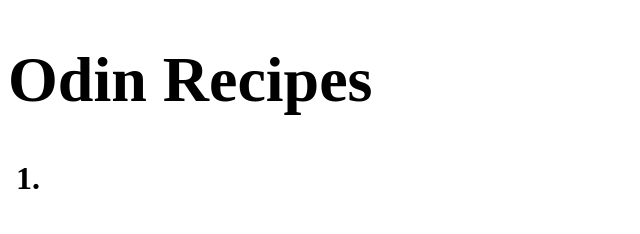
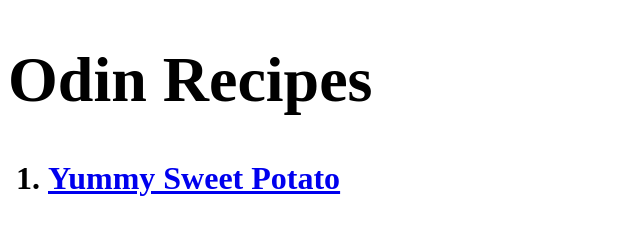
Before and after one commit to saradh123/odin-recipes, a plain HTML site: page index.html in a window 1280 px wide. Shown: the whole page, without its empty margins (0-640 px from the left). Drawn offline with Linux system fonts and the light colour scheme.

Commit message:
Update index.html
Added name of the dish within <a></a> iont know whats that called so cut me some slack

```diff
--- a/index.html
+++ b/index.html
@@ -13,7 +13,7 @@
                 Odin Recipes
             </h1>
             <ol>
-                <li> <a href="recipes/lasagna.html"></a></li>
+                <li> <a href="recipes/lasagna.html">Yummy Sweet Potato</a></li>
             </ol>
         </strong>
     </h1>
```
